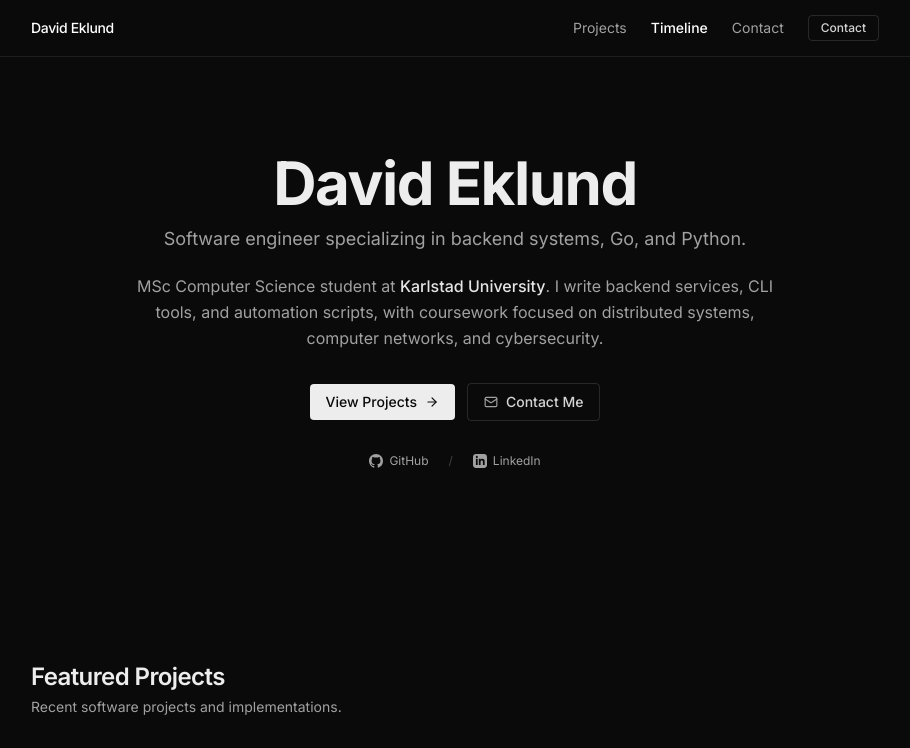
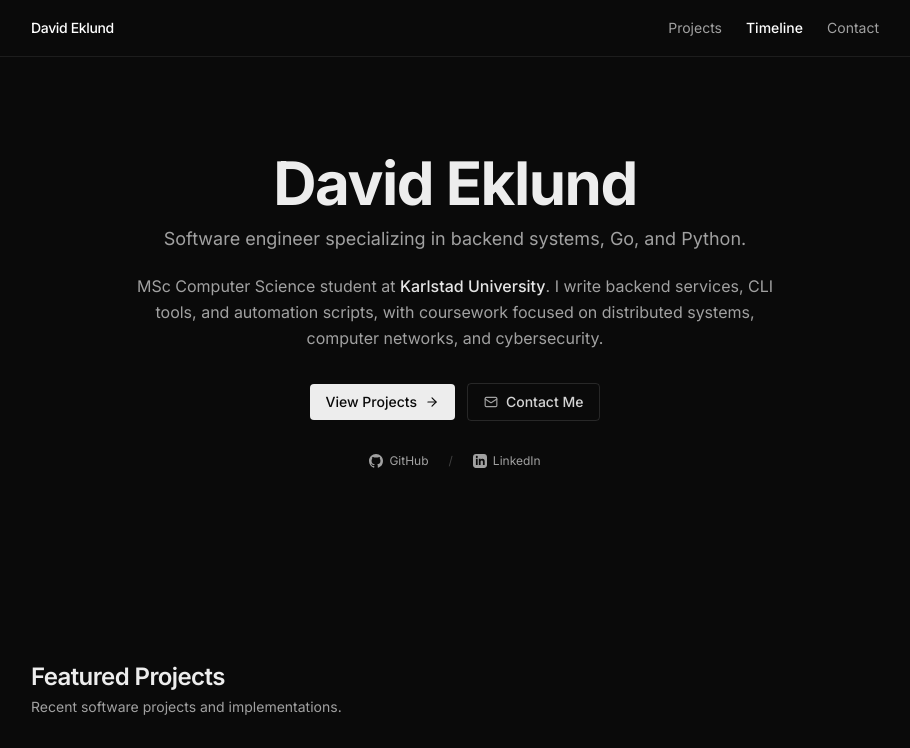
Before and after one commit to Eklund2012/minimal-portfolio, a React (Vite) app: page / in a window 1280 px wide. Shown: the top 748 px of the page, without its empty margins (185-1095 px from the left). Built offline with nearby package versions, Linux system fonts and the light colour scheme.

Commit message:
feat: implement Header component with responsive navigation and scroll tracking

```diff
--- a/src/components/header.jsx
+++ b/src/components/header.jsx
@@ -61,13 +61,6 @@ function Header() {
               />
             ))}
           </ol>
-
-          <button
-            onClick={() => handleScroll("contact")}
-            className="px-3 py-1 text-xs font-medium rounded border border-white/[0.12] hover:border-white/[0.24] text-neutral-300 hover:text-white transition-colors duration-150 cursor-pointer"
-          >
-            Contact
-          </button>
         </nav>
 
         {/* Mobile Toggle */}
@@ -95,14 +88,6 @@ function Header() {
                 {item.text}
               </li>
             ))}
-            <li className="pt-2">
-              <button
-                onClick={() => handleScroll("contact")}
-                className="w-full py-1.5 text-xs font-medium rounded border border-white/[0.12] text-neutral-200 hover:text-white transition-colors duration-150"
-              >
-                Contact
-              </button>
-            </li>
           </ol>
         </div>
       )}
```
